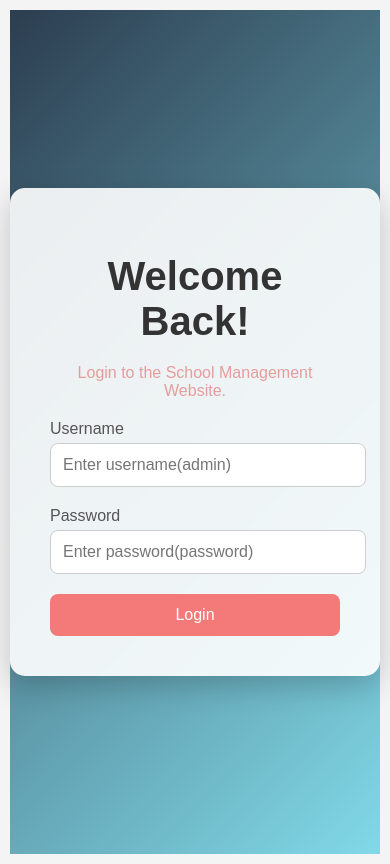
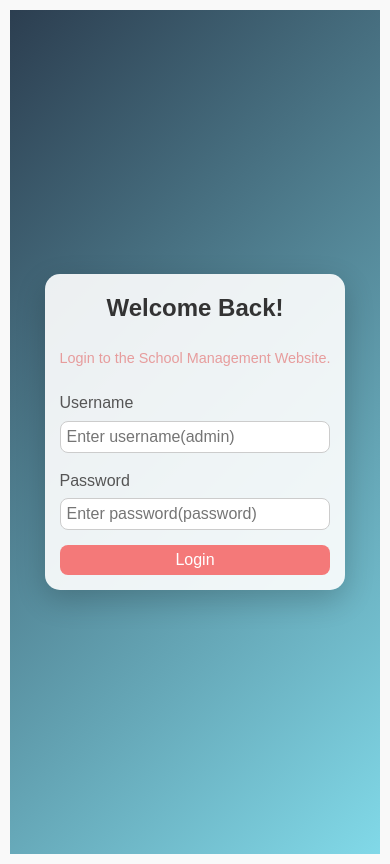
Before and after one commit to saivishithaarisetti/myapp, a React (Create React App) app: page /login in a window 390 px wide. Built offline with nearby package versions, Linux system fonts and the light colour scheme.

Commit message:
Responsive website

```diff
--- a/src/App.css
+++ b/src/App.css
@@ -1,38 +1,52 @@
-.App {
-  text-align: center;
-}
-
-.App-logo {
-  height: 40vmin;
-  pointer-events: none;
-}
-
-@media (prefers-reduced-motion: no-preference) {
-  .App-logo {
-    animation: App-logo-spin infinite 20s linear;
-  }
-}
-
-.App-header {
-  background-color: #282c34;
+.app {
   min-height: 100vh;
   display: flex;
   flex-direction: column;
-  align-items: center;
-  justify-content: center;
-  font-size: calc(10px + 2vmin);
-  color: white;
+  max-width: 1440px;
+  margin: 0 auto;
+  width: 100%;
 }
 
-.App-link {
-  color: #61dafb;
+main {
+  flex-grow: 1;
+  background-color: #f9f9f9;
+  padding: 2rem;
 }
 
-@keyframes App-logo-spin {
-  from {
-    transform: rotate(0deg);
-  }
-  to {
-    transform: rotate(360deg);
-  }
+* {
+  box-sizing: border-box;
+  margin: 0;
+  padding: 0;
 }
+
+body {
+  font-family: Arial, sans-serif;
+  line-height: 1.6;
+  color: #333;
+  background-color: #f0f0f0;
+}
+
+button {
+  cursor: pointer;
+}
+
+img {
+  max-width: 100%;
+  height: auto;
+  display: block;
+}
+
+/* Global Styles */
+body {
+  font-family: Arial, sans-serif;
+  margin: 0;
+  padding: 0;
+  box-sizing: border-box;
+  color: #333;
+  background-color: #f9f9f9;
+}
+
+a {
+  text-decoration: none;
+  color: inherit;
+}
--- a/src/styles.css
+++ b/src/styles.css
@@ -1,27 +1,40 @@
-body {
-    font-family: Arial, sans-serif;
+/* Global Styles */
+body, html {
   margin: 0;
   padding: 0;
+  font-family: Arial, sans-serif;
   background-color: #f4f4f4;
+  color: #333;
+  box-sizing: border-box;
 }
 
+a {
+  text-decoration: none;
+  color: inherit;
+}
+
+/* Navbar */
 .navbar {
   background-color: #2c3e50;
-    color: rgb(239, 222, 222);
-    padding: 3px;
+  color: #ecf0f1;
+  padding: 10px;
   text-align: center;
+  font-size: 1.2rem;
 }
 
+/* Main Content Layout */
 .main-content {
   display: flex;
+  flex-direction: column;
 }
 
 /* SideNav Container */
 .sidenav {
-    width: 200px;
-    height: 100vh;
+  width: 100%;
+  height: auto;
   background-color: #2c3e50;
   animation: slideIn 0.5s ease-in-out;
+  display: none; /* Hidden by default on mobile */
 }
 
 @keyframes slideIn {
@@ -35,7 +48,8 @@ body {
 
 .sidenav-header {
   text-align: center;
-    margin-bottom: 30px;
+  padding: 20px;
+  color: #ecf0f1;
 }
 
 .sidenav ul {
@@ -45,7 +59,7 @@ body {
 }
 
 .sidenav ul li {
-    margin: 30px 0;
+  margin: 15px 0;
   padding: 10px;
   border-radius: 5px;
   transition: background-color 0.3s ease, transform 0.3s ease;
@@ -129,7 +143,7 @@ body {
   color: #666;
 }
 
-  /* Reports Grid in dashboard */
+/* Reports Grid in Dashboard */
 .reports-grid {
   display: grid;
   grid-template-columns: repeat(auto-fit, minmax(250px, 1fr));
@@ -206,13 +220,12 @@ body {
   background-color: #fff;
   padding: 20px;
   border-radius: 10px;
-    justify-items: center;
   box-shadow: 0 4px 8px rgba(0, 0, 0, 0.1);
   height: 400px;
   overflow: visible;
 }
 
-  .graph-container p{
+.graph-container p {
   font-size: 0.6rem;
   color: #555;
 }
@@ -246,6 +259,7 @@ body {
 /* Class Details Page Styles */
 .class-details-page {
   display: flex;
+  flex-direction: column;
 }
 
 .content {
@@ -279,14 +293,7 @@ body {
   background-color: #f5f5f5;
 }
 
-/* Login page general stylying*/
-body, html {
-    margin: 0;
-    padding: 0;
-    font-family: 'Arial', sans-serif;
-    overflow: hidden;
-  }
-
+/* Login Page Styles */
 .login-page {
   display: flex;
   align-items: center;
@@ -310,7 +317,7 @@ body, html {
 
 .login-container {
   background: rgba(255, 255, 255, 0.9);
-    padding: 40px;
+  padding: 20px;
   border-radius: 15px;
   box-shadow: 0 10px 30px rgba(0, 0, 0, 0.2);
   text-align: center;
@@ -329,7 +336,7 @@ body, html {
 }
 
 .login-title {
-    font-size: 2.5rem;
+  font-size: 2rem;
   color: #333;
   margin-bottom: 20px;
   animation: slideIn 1s ease-in-out;
@@ -346,8 +353,8 @@ body, html {
   }
 }
 
-  .login-container p{
-    font-size: 0.5 rem;
+.login-container p {
+  font-size: 0.9rem;
   color: #e47f7fc0;
   margin-bottom: 20px;
 }
@@ -355,7 +362,7 @@ body, html {
 .login-form {
   display: flex;
   flex-direction: column;
-    gap: 20px;
+  gap: 15px;
 }
 
 .form-group {
@@ -371,7 +378,7 @@ body, html {
 
 .form-input {
   width: 100%;
-    padding: 12px;
+  padding: 10px;
   border: 1px solid #ccc;
   border-radius: 8px;
   font-size: 1rem;
@@ -412,7 +419,7 @@ body, html {
 .login-button {
   background-color: #f47979;
   color: white;
-    padding: 12px;
+  padding: 10px;
   border: none;
   border-radius: 8px;
   font-size: 1rem;
@@ -434,6 +441,7 @@ body, html {
 .attendance-page,
 .marks-page {
   display: flex;
+  flex-direction: column;
   height: 100vh;
   overflow-y: auto;
   background-color: #f4f4f4;
@@ -486,3 +494,85 @@ th {
 tr:hover {
   background-color: #f5f5f5;
 }
+
+/* Responsive Styles */
+@media (min-width: 768px) {
+  .main-content {
+    flex-direction: row;
+  }
+
+  .sidenav {
+    width: 200px;
+    height: 100vh;
+    display: block;
+  }
+
+  .content {
+    flex: 1;
+    padding: 20px;
+  }
+}
+
+@media (max-width: 768px) {
+  .dashboard-grid,
+  .reports-grid {
+    grid-template-columns: repeat(auto-fit, minmax(150px, 1fr));
+  }
+
+  .class-box,
+  .report-box {
+    padding: 15px;
+  }
+
+  .graph-container {
+    height: 300px;
+  }
+
+  .login-container {
+    padding: 20px;
+  }
+
+  .login-title {
+    font-size: 1.8rem;
+  }
+
+  .form-input {
+    padding: 8px;
+  }
+
+  .login-button {
+    padding: 8px;
+  }
+}
+
+@media (max-width: 480px) {
+  .dashboard-grid,
+  .reports-grid {
+    grid-template-columns: 1fr;
+  }
+
+  .class-box,
+  .report-box {
+    padding: 10px;
+  }
+
+  .graph-container {
+    height: 250px;
+  }
+
+  .login-container {
+    padding: 15px;
+  }
+
+  .login-title {
+    font-size: 1.5rem;
+  }
+
+  .form-input {
+    padding: 6px;
+  }
+
+  .login-button {
+    padding: 6px;
+  }
+}
```
Lines whose indentation alone changed are shown as unchanged.
